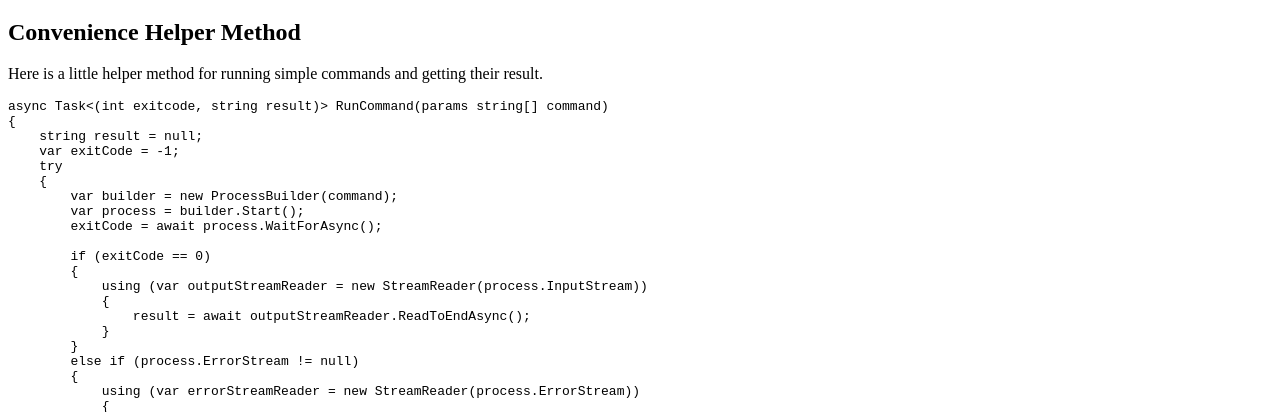
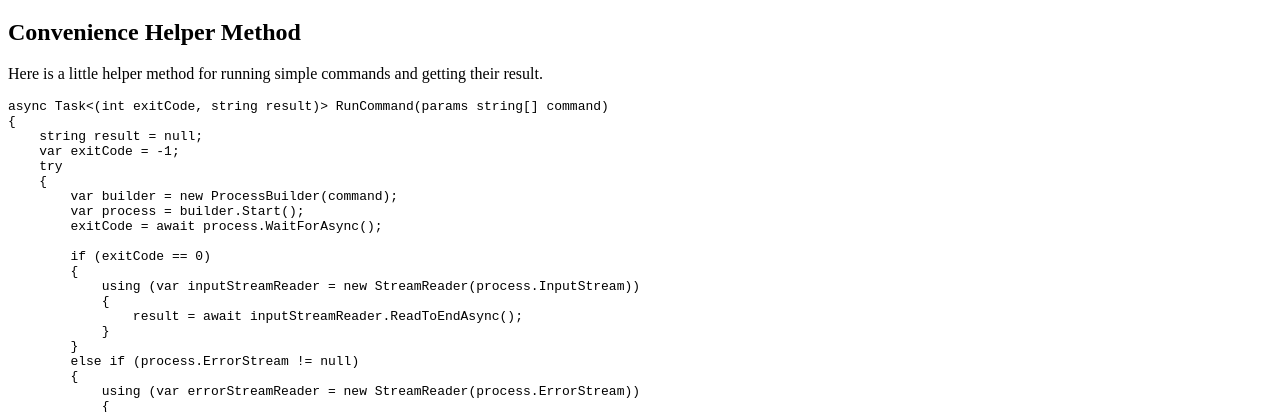
Before and after one commit to Cheesebaron/cheesebaron.github.io, a Jekyll site: the page built from _posts/2018-07-02-xamarin-and-java-processes.md, in a window 1280 px wide and 900 px high, scrolled down 2348 px. Shown: the part 161-573 px from the top of the window. Built offline with Jekyll 4.4.1, drawn with Linux system fonts in a browser that asks for light colours; nearby versions of some CDN libraries.

Commit message:
Rename outputstream to inputstream

````diff
--- a/_posts/2018-07-02-xamarin-and-java-processes.md
+++ b/_posts/2018-07-02-xamarin-and-java-processes.md
@@ -94,7 +94,7 @@ using (var fileStream = File.Create("/some/path"))
 Here is a little helper method for running simple commands and getting their result.
 
 ```csharp
-async Task<(int exitcode, string result)> RunCommand(params string[] command)
+async Task<(int exitCode, string result)> RunCommand(params string[] command)
 {
     string result = null;
     var exitCode = -1;
@@ -106,9 +106,9 @@ async Task<(int exitcode, string result)> RunCommand(params string[] command)
 
         if (exitCode == 0)
         {
-            using (var outputStreamReader = new StreamReader(process.InputStream))
+            using (var inputStreamReader = new StreamReader(process.InputStream))
             {
-                result = await outputStreamReader.ReadToEndAsync();
+                result = await inputStreamReader.ReadToEndAsync();
             }
         }
         else if (process.ErrorStream != null)
````
